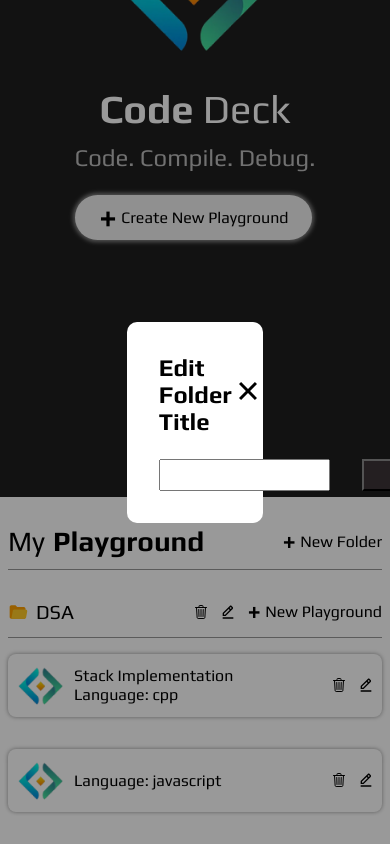
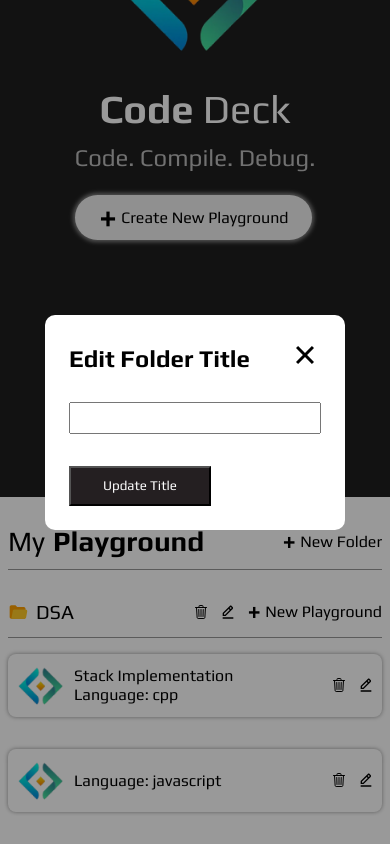
Before and after one commit to Vishal-raj-1/code_deck, a React (Create React App) app: page / in a window 390 px wide. Both pictures are taken after a click on the icon 228 px from the left and 958 px from the top of the page. Shown: the part 347-1191 px from the top of the page. Built offline with nearby package versions, Linux system fonts and the light colour scheme.

Commit message:
fixed modal responsiveness

```diff
--- a/src/components/Modal.jsx
+++ b/src/components/Modal.jsx
@@ -19,8 +19,9 @@ const ModalContainer = styled.div`
 
 const ModalContent = styled.div`
     background-color: #fff;
-    padding: 2rem;
+    padding: 1.5rem;
     width: 35%;
+    min-width: 300px;
     border-radius: 10px;
 `
 
@@ -41,6 +42,7 @@ export const Input = styled.div`
   display: flex;
   align-items: center;
   justify-content: space-between;
+  flex-wrap: wrap;
   padding: 1.5rem 0;
   gap: 2rem;
   padding-bottom: 0;
@@ -52,9 +54,9 @@ export const Input = styled.div`
 
   button {
     background: #241f21;
-    height: 2rem;
+    height: 2.5rem;
     color: white;
-    padding: 0.1rem 2rem;
+    padding: 0.3rem 2rem;
   }
 `;
 
--- a/src/components/ModalTypes/NewPlayground.jsx
+++ b/src/components/ModalTypes/NewPlayground.jsx
@@ -19,9 +19,17 @@ const InputWithSelect = styled.div`
 
   button {
     background: #241f21;
-    height: 2rem;
+    height: 2.5rem;
     color: white;
-    padding: 0 2rem;
+    padding: 0.3rem 2rem;
+  }
+
+  & > div {
+    width: 8rem;
+  }
+
+  @media (max-width: 768px) {
+    grid-template-columns: 1fr;
   }
 `;
 
--- a/src/components/ModalTypes/NewPlaygroundAndFolder.jsx
+++ b/src/components/ModalTypes/NewPlaygroundAndFolder.jsx
@@ -9,9 +9,8 @@ import styled from 'styled-components';
 
 const InputWithSelect = styled.div`
   display: grid;
-  grid-template-columns: 0.5fr 1fr;
-  row-gap: 1rem;
-  column-gap: 1rem;
+  grid-template-columns: 1fr 0.5fr;
+  gap: 1rem;
   margin-top: 1.2rem;
   align-items: center;
 
@@ -22,9 +21,17 @@ const InputWithSelect = styled.div`
 
   button {
     background: #241f21;
-    height: 2rem;
+    height: 2.5rem;
     color: white;
-    padding: 0 2rem;
+    padding: 0.3rem 2rem;
+  }
+
+  & > div {
+    width: 8rem;
+  }
+
+  @media (max-width: 768px) {
+    grid-template-columns: 1fr;
   }
 `;
 
```
